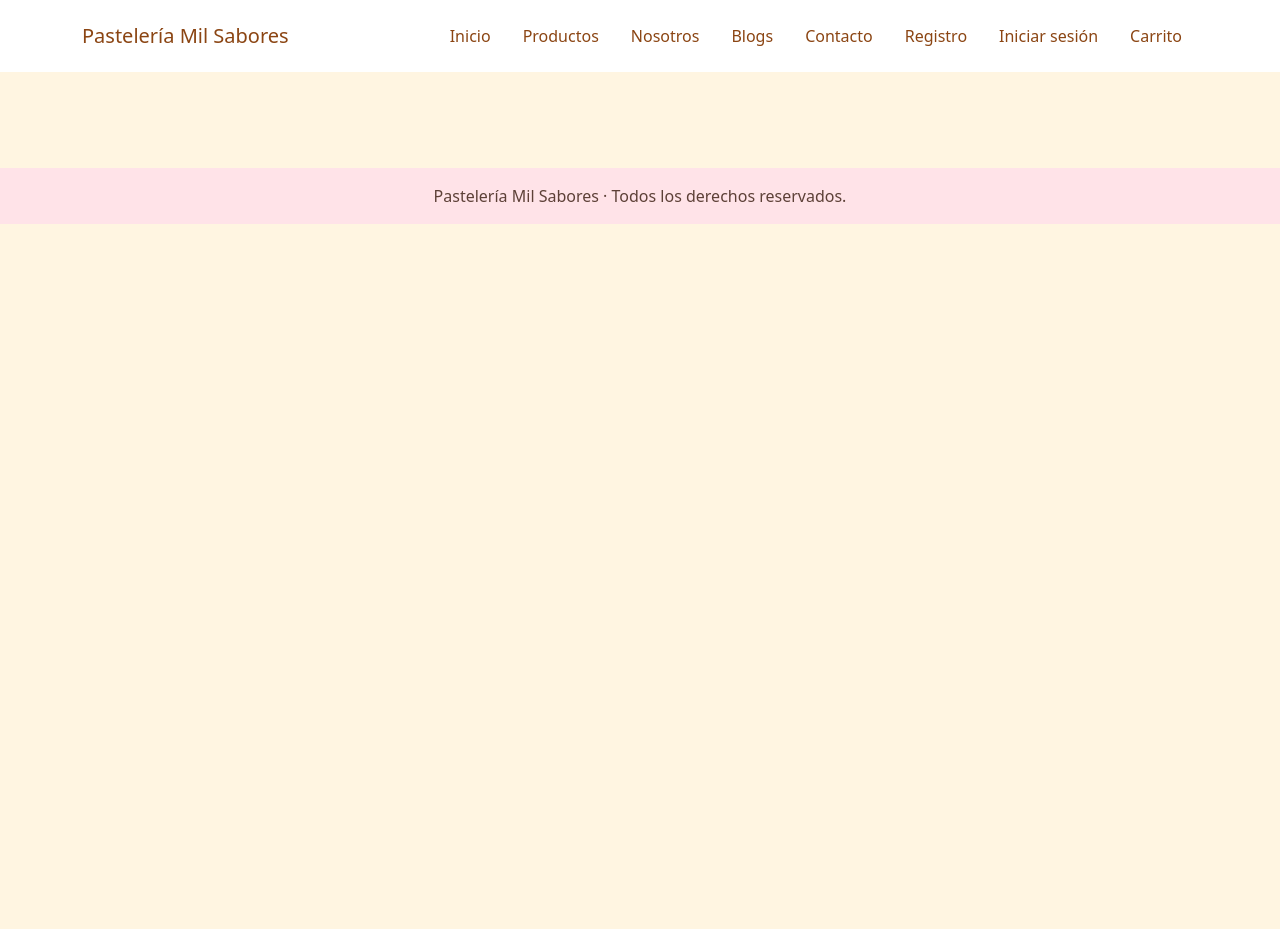
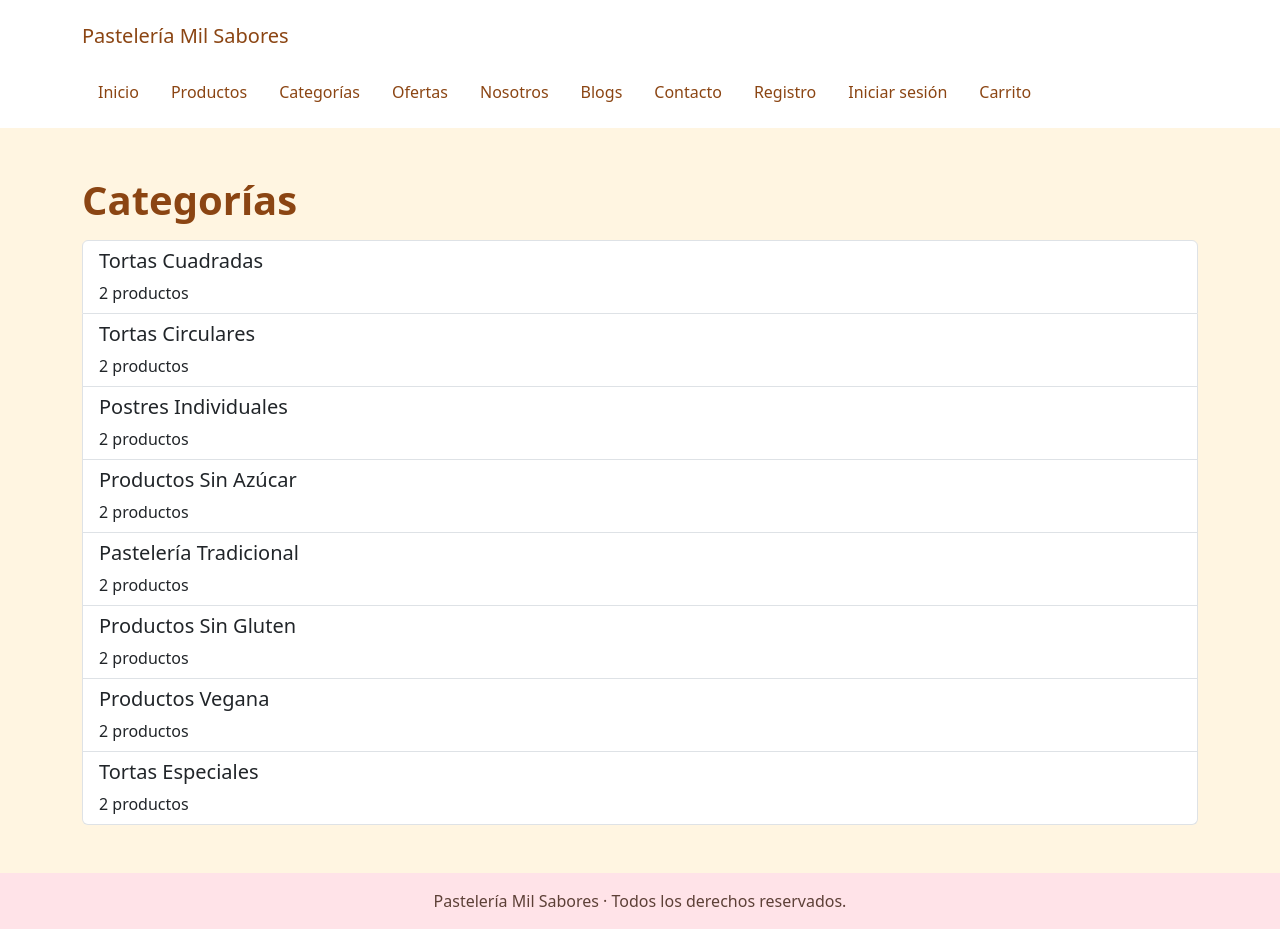
Before and after one commit to pabloacuna-06/Pasteleria-Mil-Sabores, a React (Vite) app: page /categorias in a window 1280 px wide. Before the commit the page ends 800 px from the top, so only its background shows below. Built offline with nearby package versions, Linux system fonts and the light colour scheme.

Commit message:
Crea paginas de categorias y ofertas

```diff
--- a/src/App.jsx
+++ b/src/App.jsx
@@ -3,6 +3,8 @@ import Navbar from './components/Navbar.jsx';
 import Footer from './components/Footer.jsx';
 import Inicio from './pages/Inicio.jsx';
 import Productos from './pages/Productos.jsx';
+import Categorias from './pages/Categorias.jsx';
+import Ofertas from './pages/Ofertas.jsx';
 
 export default function App() {
   return (
@@ -12,6 +14,8 @@ export default function App() {
         <Routes>
           <Route path="/" element={<Inicio />} />
           <Route path="/productos" element={<Productos />} />
+          <Route path="/categorias" element={<Categorias />} />
+          <Route path="/ofertas" element={<Ofertas />} />
         </Routes>
       </main>
       <Footer />
--- a/src/components/Navbar.jsx
+++ b/src/components/Navbar.jsx
@@ -8,6 +8,8 @@ export default function Navbar() {
         <ul className="nav flex-wrap">
           <li className="nav-item"><Link className="nav-link" to="/">Inicio</Link></li>
           <li className="nav-item"><Link className="nav-link" to="/productos">Productos</Link></li>
+          <li className="nav-item"><Link className="nav-link" to="/categorias">Categorías</Link></li>
+          <li className="nav-item"><Link className="nav-link" to="/ofertas">Ofertas</Link></li>
           <li className="nav-item"><a className="nav-link" href="/pages/nosotros.html">Nosotros</a></li>
           <li className="nav-item"><a className="nav-link" href="/pages/blogs.html">Blogs</a></li>
           <li className="nav-item"><a className="nav-link" href="/pages/contacto.html">Contacto</a></li>
--- /dev/null
+++ b/src/pages/Categorias.jsx
@@ -0,0 +1,19 @@
+import { categorias, productos } from '../data/productos.js';
+
+export default function Categorias() {
+  return (
+    <section>
+      <h1 className="mb-3">Categorías</h1>
+      <ul className="list-group">
+        {categorias.map((categoria) => (
+          <li className="list-group-item" key={categoria}>
+            <h2 className="h5">{categoria}</h2>
+            <p className="mb-0">
+              {productos.filter((producto) => producto.categoria === categoria).length} productos
+            </p>
+          </li>
+        ))}
+      </ul>
+    </section>
+  );
+}
--- /dev/null
+++ b/src/pages/Ofertas.jsx
@@ -0,0 +1,19 @@
+import { productos } from '../data/productos.js';
+import ProductoCard from '../components/ProductoCard.jsx';
+
+export default function Ofertas() {
+  const ofertas = productos.filter((producto) => producto.oferta);
+
+  return (
+    <section>
+      <h1 className="mb-3">Ofertas</h1>
+      <div className="row g-4 mb-4">
+        {ofertas.map((producto) => (
+          <div className="col-12 col-md-6 col-lg-3" key={producto.codigo}>
+            <ProductoCard producto={producto} />
+          </div>
+        ))}
+      </div>
+    </section>
+  );
+}
```
